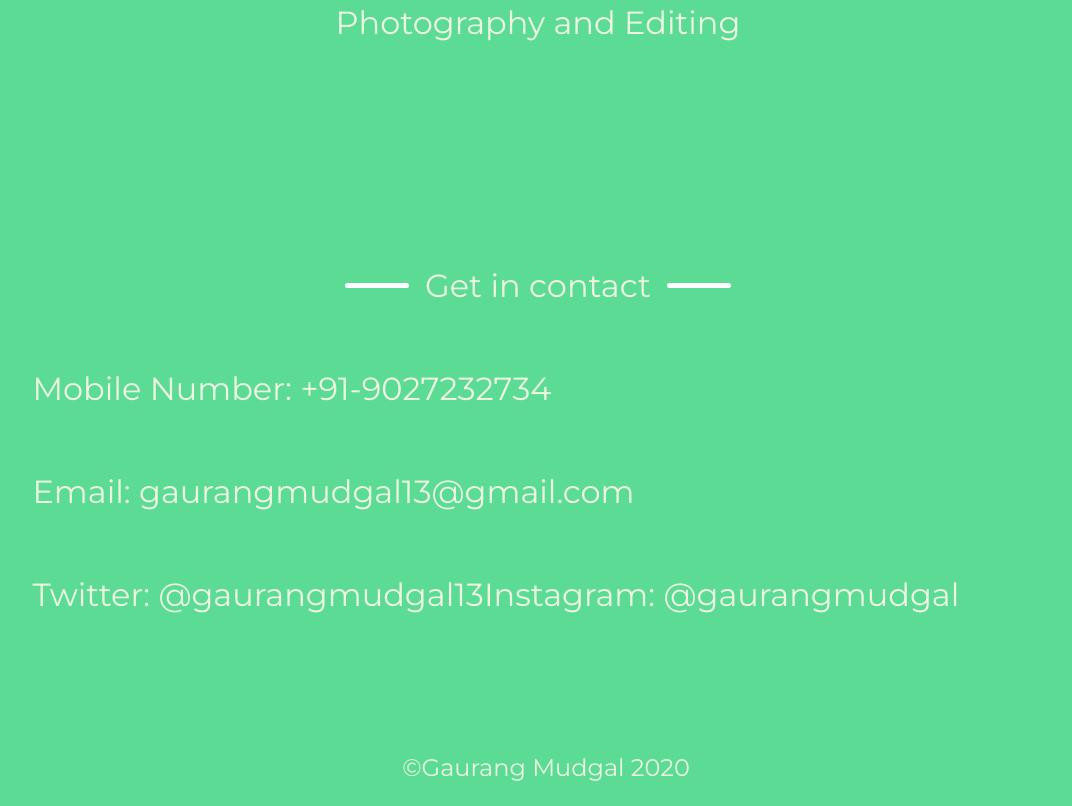
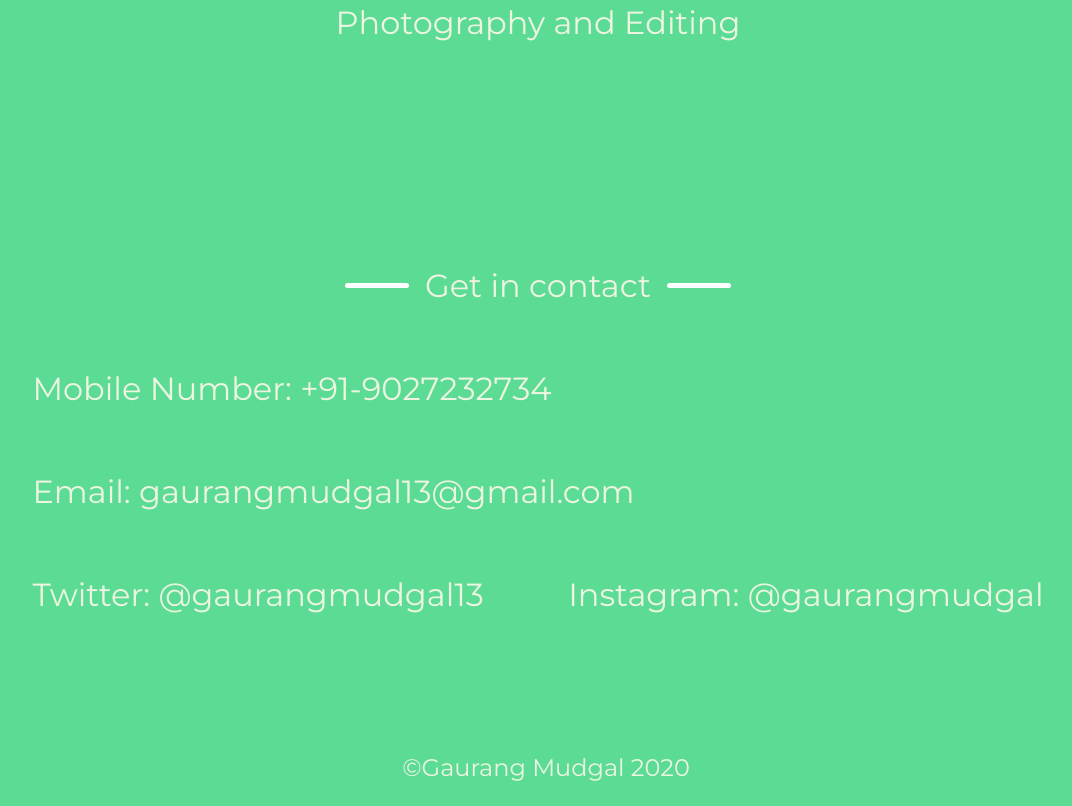
Before and after one commit to GaurangMudgal/portfolio, a plain HTML site: page index.html in a window 1280 px wide. Shown: the part 4835-5641 px from the top of the page, without its empty margins (102-1174 px from the left). Drawn offline with Linux system fonts and the light colour scheme.

Commit message:
Update style.css

```diff
--- a/style.css
+++ b/style.css
@@ -163,13 +163,14 @@ body {
 	flex-wrap: wrap;
 	width: 80%;
 	margin: 0 auto;
+	justify-content: space-between;
 }
 
 #mobNo, #email, #twitter, #instagram {
 	font-family: 'Montserrat';
 	font-size: 2rem;
 	color: #EDF5E1;
-	align-self
+	align-self: center;
 }
 
 #email a, #twitter a, #instagram a {
```
